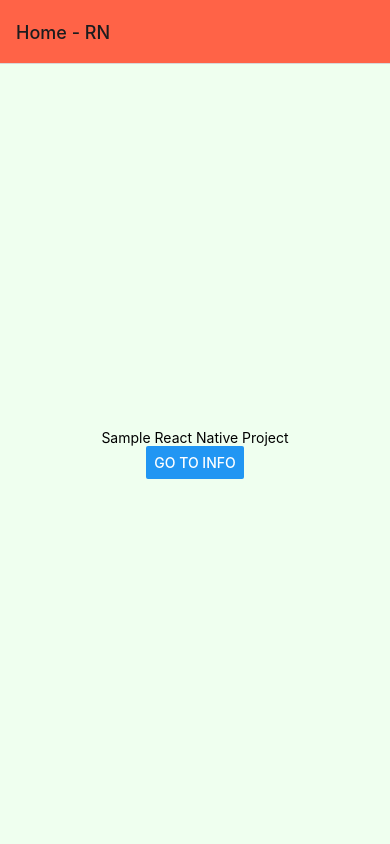
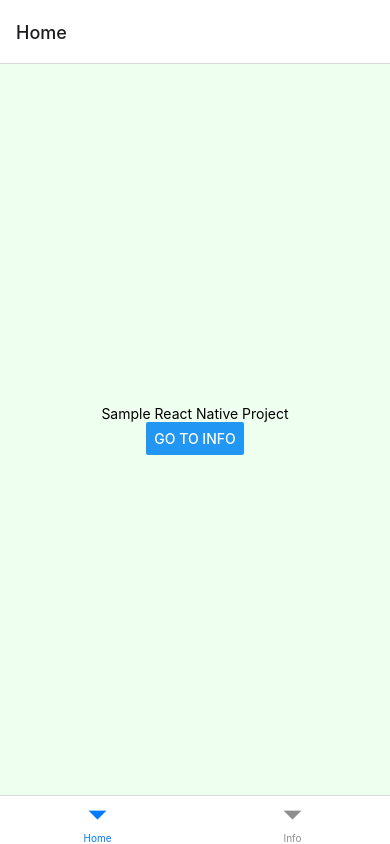
Before and after one commit to amaanullahkhan/rick-and-morty-rn, a React Native app: screen / in a window 390 px wide. Built offline with nearby package versions, Linux system fonts and the light colour scheme.

Commit message:
add tabs navigator

```diff
--- a/App.js
+++ b/App.js
@@ -1,20 +1,37 @@
 import React from 'react';
 import { StatusBar } from 'expo-status-bar';
-import { NavigationContainer, useNavigation } from '@react-navigation/native';
+import { NavigationContainer, useNavigation, useRoute } from '@react-navigation/native';
 import { createNativeStackNavigator } from '@react-navigation/native-stack';
+import { createBottomTabNavigator } from '@react-navigation/bottom-tabs';
 import { Button, StyleSheet, Text, View } from 'react-native';
 
 const Stack = createNativeStackNavigator();
+const Tab = createBottomTabNavigator();
 
 export default function App() {
   return (
     <NavigationContainer>
-      <Stack.Navigator initialRouteName='Home' screenOptions={{ headerStyle: {backgroundColor: 'tomato'}}}>
+      <TabsLayout />
+    </NavigationContainer>
+  );
+}
+
+function StackLayout() {
+  return (
+    <Stack.Navigator initialRouteName='Home' screenOptions={{ headerStyle: {backgroundColor: 'tomato'}}}>
         <Stack.Screen name='Info' component={Info}/>
         <Stack.Screen name='Home' component={Home} options={{title: 'Home - RN' }}/>
-      </Stack.Navigator>
-    </NavigationContainer>
+    </Stack.Navigator>
   );
+}
+
+function TabsLayout() {
+  return (
+    <Tab.Navigator>
+    <Tab.Screen name='Home' component={Home}></Tab.Screen>
+    <Tab.Screen name='Info' component={Info}></Tab.Screen>
+  </Tab.Navigator>
+  )
 }
 
 function Home() {
--- a/package.json
+++ b/package.json
@@ -18,6 +18,7 @@
   },
   "dependencies": {
     "@expo/ngrok": "^4.1.3",
+    "@react-navigation/bottom-tabs": "^6.6.1",
     "@react-navigation/elements": "^1.3.31",
     "@react-navigation/native": "^6.1.18",
     "@react-navigation/native-stack": "^6.11.0",
```
Also changed, not shown: 2 other files (tests, documents, lock files or other folders).
